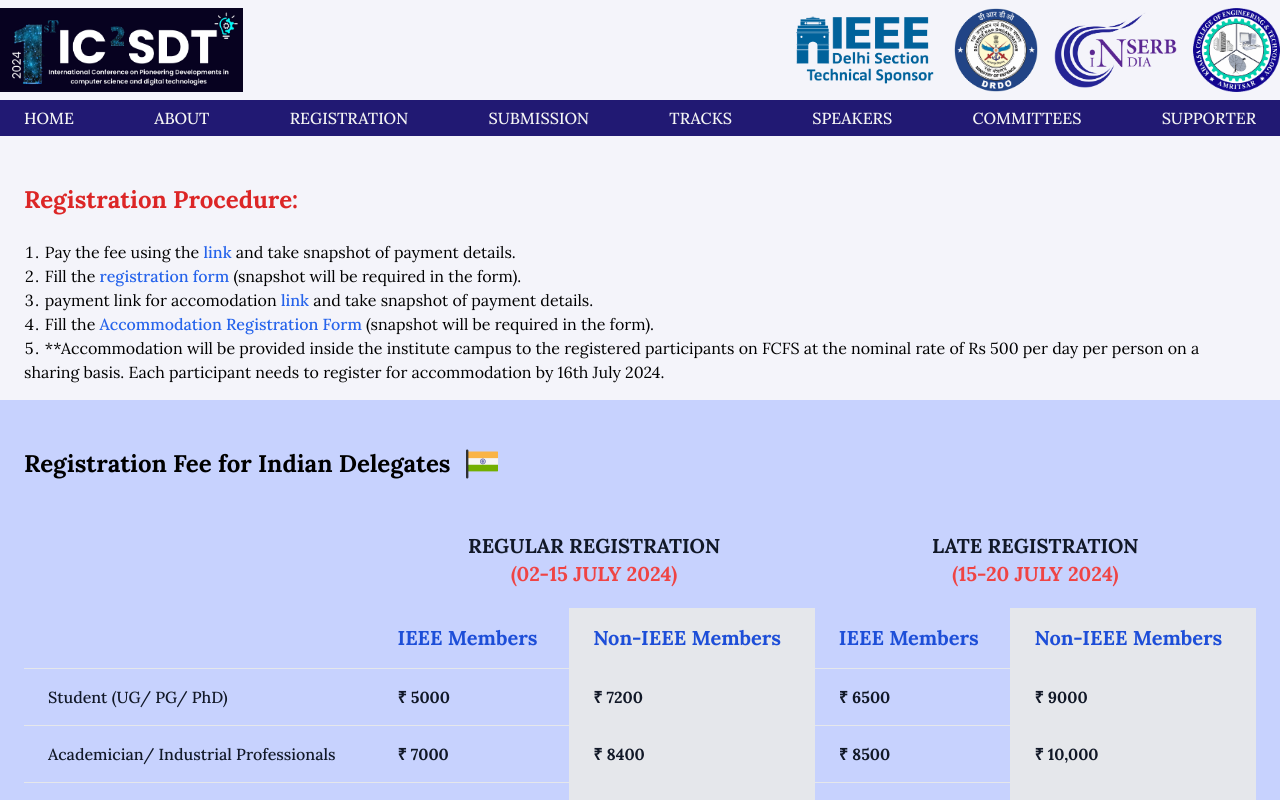
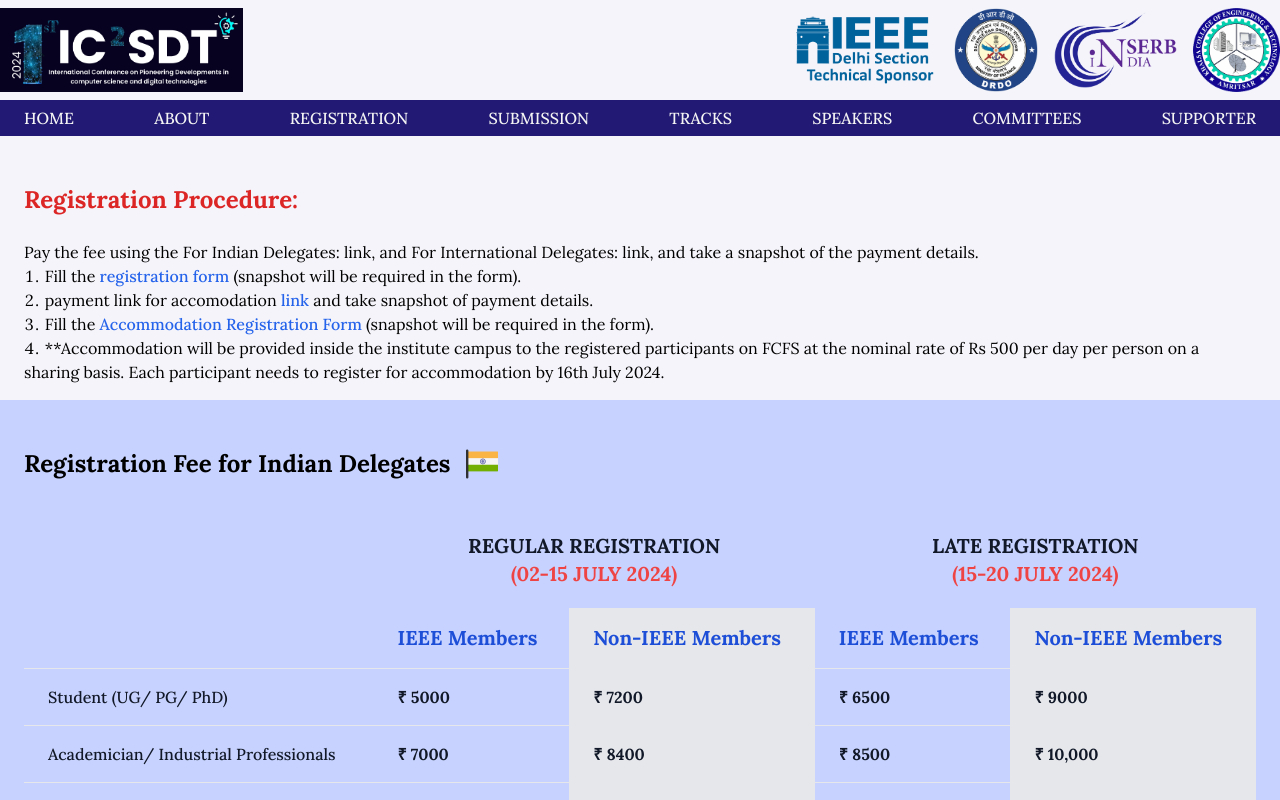
Before and after one commit to NITDCSE/ICSCCAT, a Next.js app: page /registration in a window 1280 px wide. Shown: the top 800 px of the page. Built offline with nearby package versions, Linux system fonts and the light colour scheme.

Commit message:
update the New link

```diff
--- a/components/registrationPage/Registration.jsx
+++ b/components/registrationPage/Registration.jsx
@@ -18,7 +18,8 @@
 
         <h4 className="text-2xl font-bold mt-8 text-center sm:text-left text-red-600">Registration Procedure:</h4><br />
         <ol class="list-decimal list-inside">
-          <li>Pay the fee using the <a class="font-medium text-blue-600 hover:underline" href="https://eazypay.icicibank.com/eazypayLink?P1=yyWoH6a5jVOW9AfoZEXS9w==" target="_blank"> link</a> and take snapshot of payment details.</li>
+
+          <p>Pay the fee using the <a href="https://eazypay.icicibank.com/eazypayLink?P1=yyWoH6a5jVOW9AfoZEXS9w==" target="_blank">For Indian Delegates: link</a>, and <a href="https://rzp.io/l/vOTQuQqKgr" target="_blank">For International Delegates: link</a>, and take a snapshot of the payment details.</p>
 
 
           <li>Fill the <a class="font-medium text-blue-600 hover:underline" href="https://forms.gle/kp8UDxa5HCMfjY7j7" target="_blank">registration form
```
